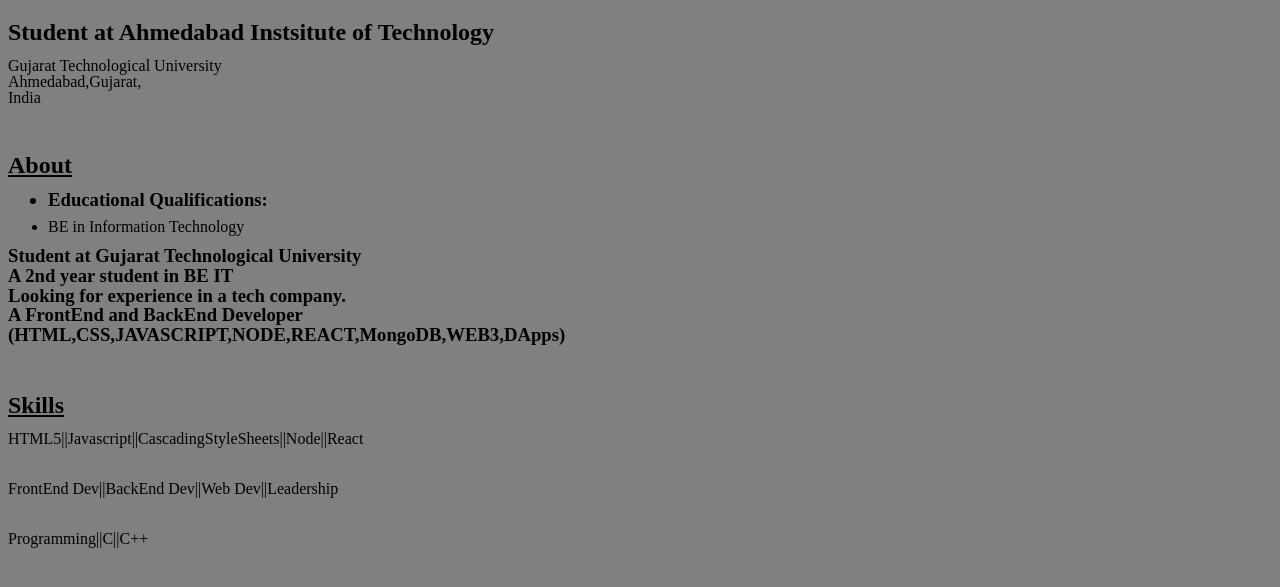
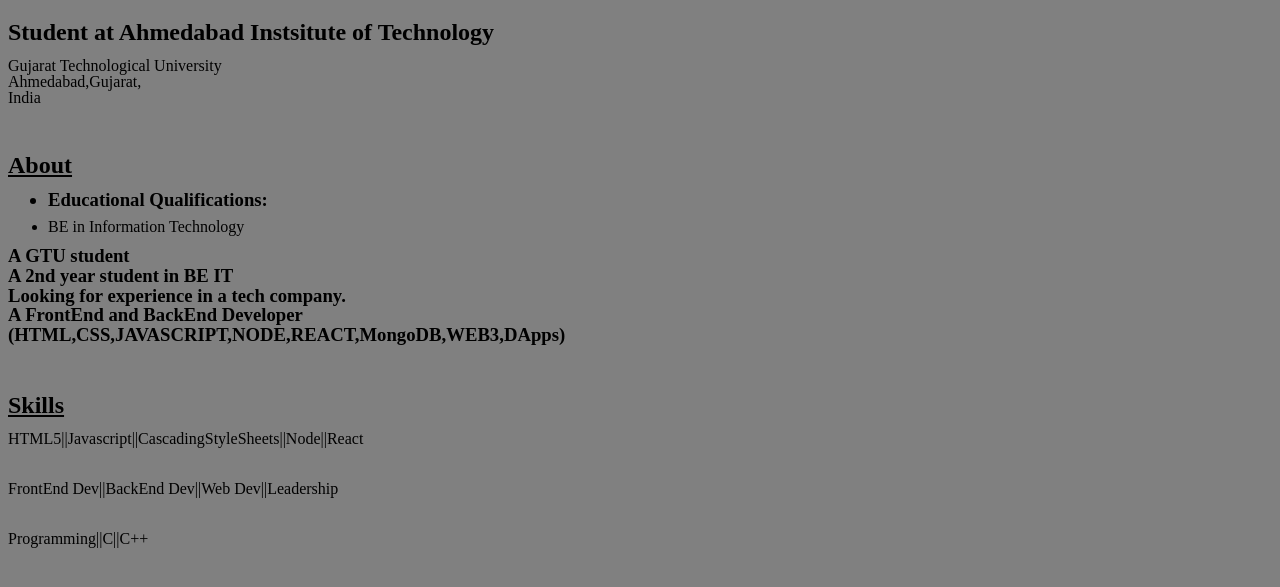
Before and after one commit to soniaesha29/ui, a plain HTML site: page index.html in a window 1280 px wide. Shown: the part 61-648 px from the top of the page. Drawn offline with Linux system fonts and the light colour scheme.

Commit message:
Add files via upload

```diff
--- a/index.html
+++ b/index.html
@@ -39,7 +39,7 @@
     <h2><b><u>About</u></b></h2>
    <h3><div><ul><b><li>Educational Qualifications:</li></b></ul></div></h3>
             <ul><li>BE in Information Technology</li></ul>
-            <h3>Student at Gujarat Technological University</h3>
+            <h3>A GTU student </h3>
             <h3>A 2nd year student in BE IT</h3>
             <h3>Looking for experience in a tech company.</h3>
             <h3>A FrontEnd and BackEnd Developer</h3>
@@ -54,6 +54,5 @@
     <br>
 <p>Programming||C||C++</p>
 <br>
-
 </body>
 </html>
```
Also changed, not shown: files/index.html (+4 -3 lines).
